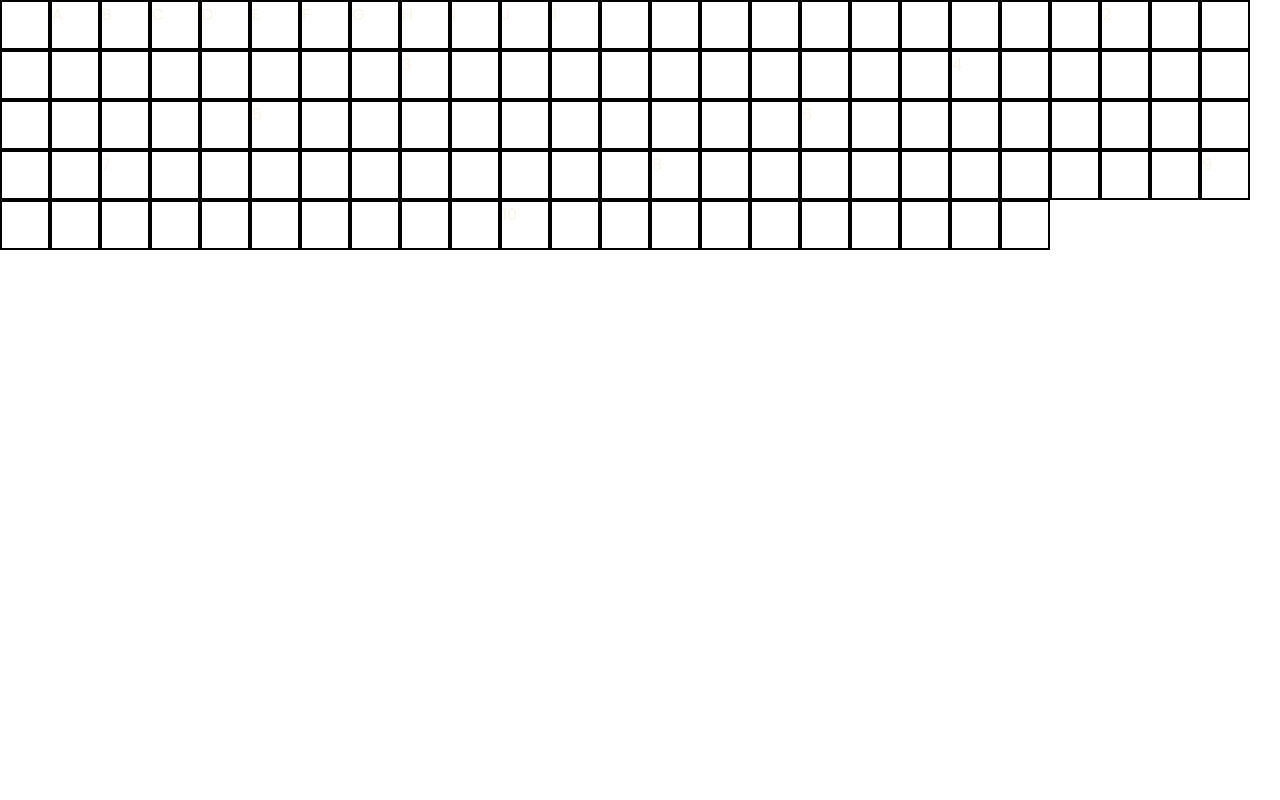
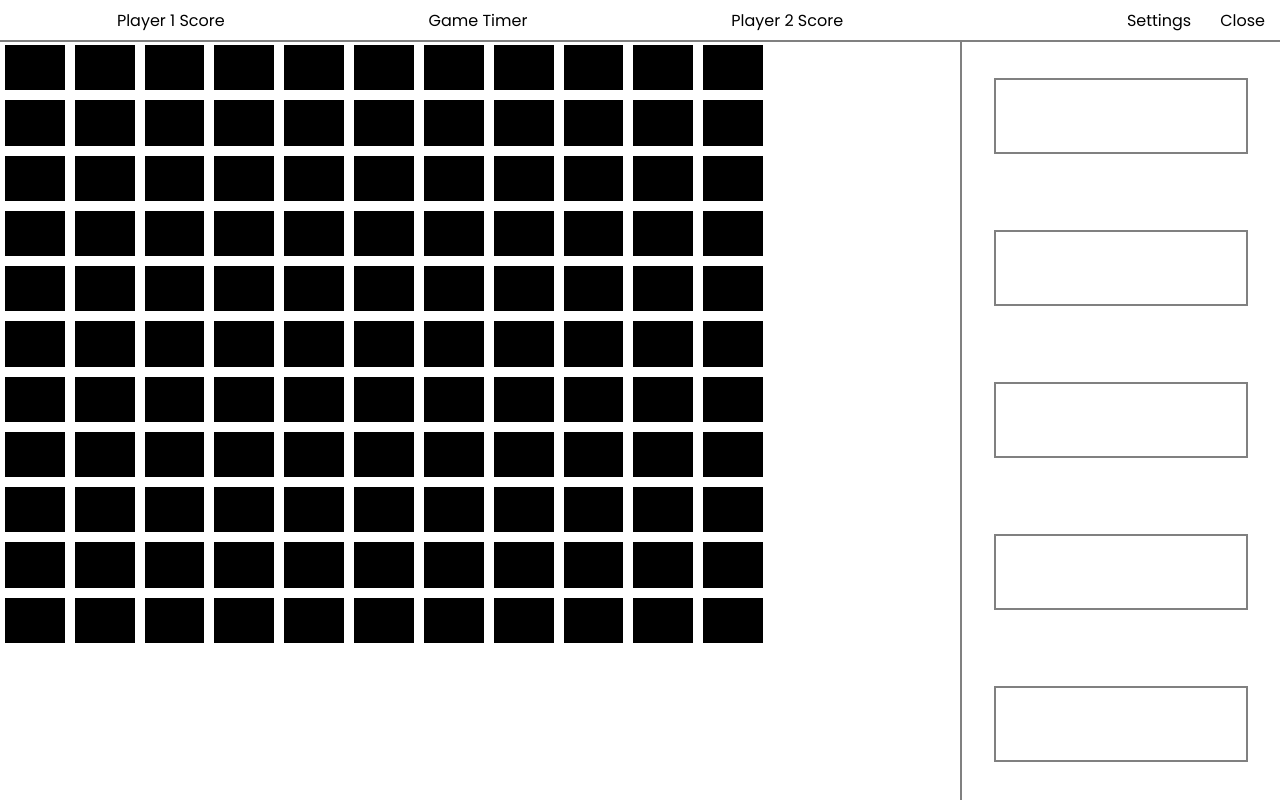
Before and after one commit to SeanDBon/battleships, a React (Create React App) app in the folder client/: page /game in a window 1280 px wide. Built offline with nearby package versions, Linux system fonts and the light colour scheme; no server answers.

Commit message:
did more fixes after im dumb and dont know how to merge

```diff
--- a/client/src/App.css
+++ b/client/src/App.css
@@ -5,7 +5,6 @@
   margin: 0;
   padding: 0;
   font-family: 'Poppins', sans-serif;
-  color: #F9F5EB;
 }
 .home__container {
   width: 100%;
@@ -15,6 +14,7 @@
   justify-content: center;
   align-items: center;
   background: #121e27;
+  color: #F9F5EB;
 }
 .home__container > * {
   margin-bottom: 10px;
--- a/client/src/App.tsx
+++ b/client/src/App.tsx
@@ -1,6 +1,6 @@
 import {BrowserRouter, Routes, Route} from "react-router-dom"
 import Home from "./components/Home"
-import GameBoard from "./components/GameBoard"
+import Game from "./Game"
 import * as io from "socket.io-client"
 
 const socket = io.connect("http://localhost:4000")
@@ -10,7 +10,7 @@ function App() {
         <div>
           <Routes>
             <Route path="/" element={<Home socket={socket}/>}/>
-            <Route path="/game" element={<GameBoard socket={socket}/>}/>
+            <Route path="/game" element={<Game/>}/>
           </Routes>
         </div>
       </BrowserRouter>
--- a/client/src/components/GameBoardBetter.tsx
+++ b/client/src/components/GameBoardBetter.tsx
@@ -44,7 +44,6 @@ const Tile = ({state, tilesOnClick, tileOnDragOver, tileOnDragLeave, tileOnDrop}
         "backgroundColor": backgroundColor,
         "margin":5
     }
-
 
     return(
         <div
```
